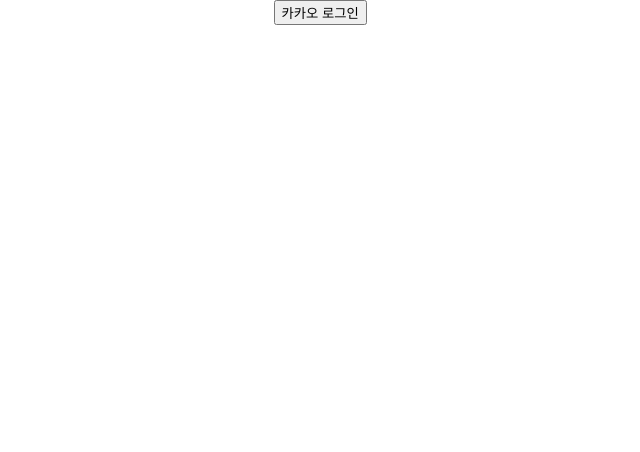
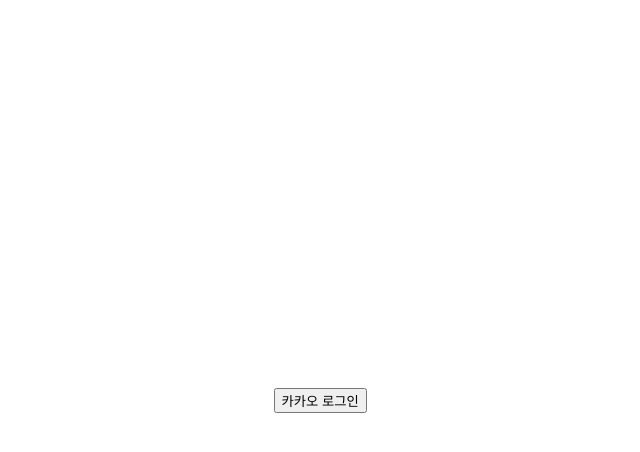
Before and after one commit to tell-me-team/Front-End, a React (Vite) app: page / in a window 1280 px wide. Shown: the top 452 px of the page, without its empty margins (179-819 px from the left). Built offline with nearby package versions, Linux system fonts and the light colour scheme.

Commit message:
Feat: [#9] 페이지 작업 전, 레이아웃 수정

```diff
--- a/src/Layout.tsx
+++ b/src/Layout.tsx
@@ -12,6 +12,9 @@
 export default Layout;
 
 const SLayOut = styled.main`
+  display: flex;
+  align-items: center;
   max-width: 375px;
   margin: 0 auto;
+  min-height: 100vh;
 `;
```
Also changed, not shown: public/background_image_1.svg (added).
